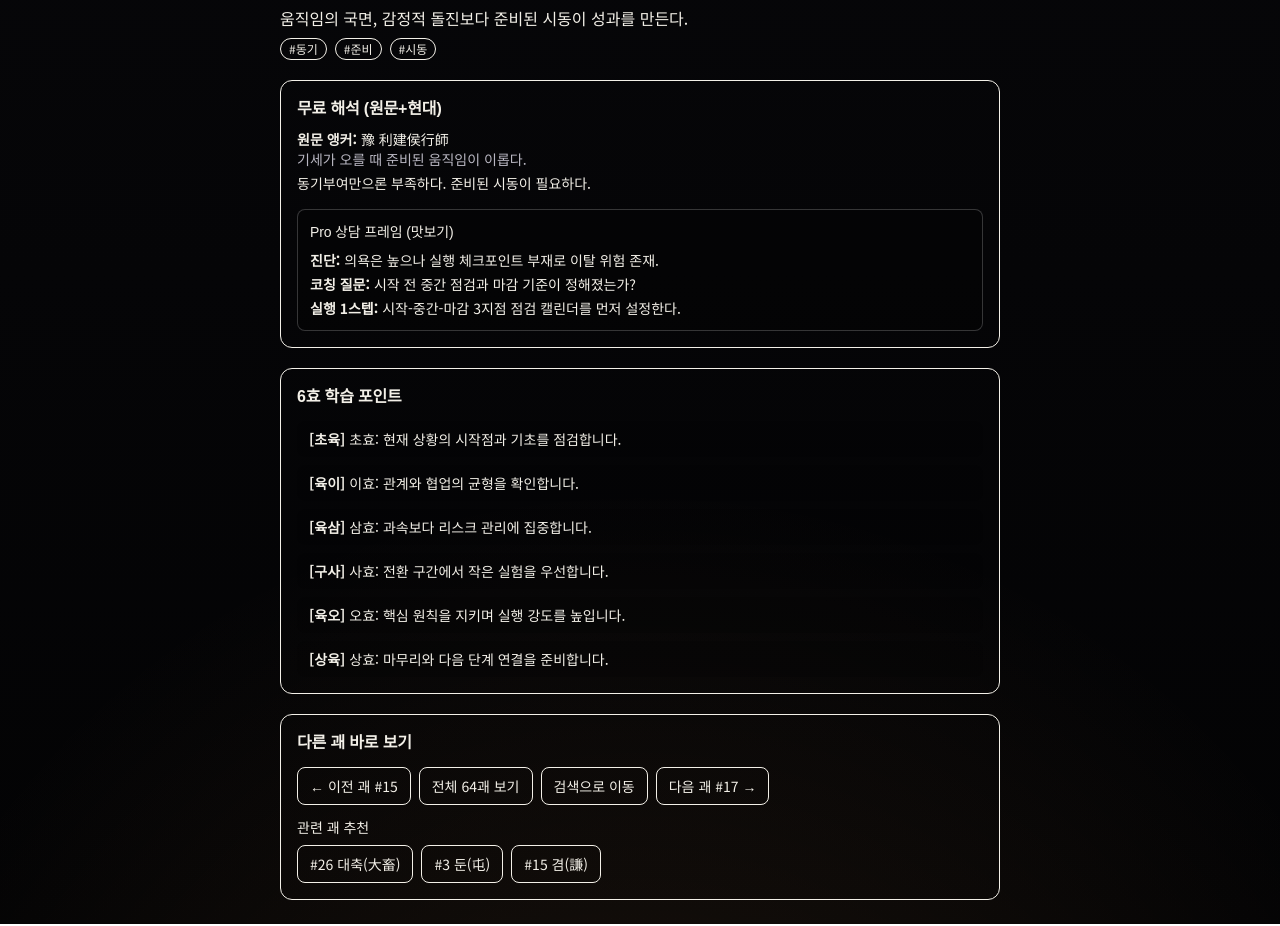
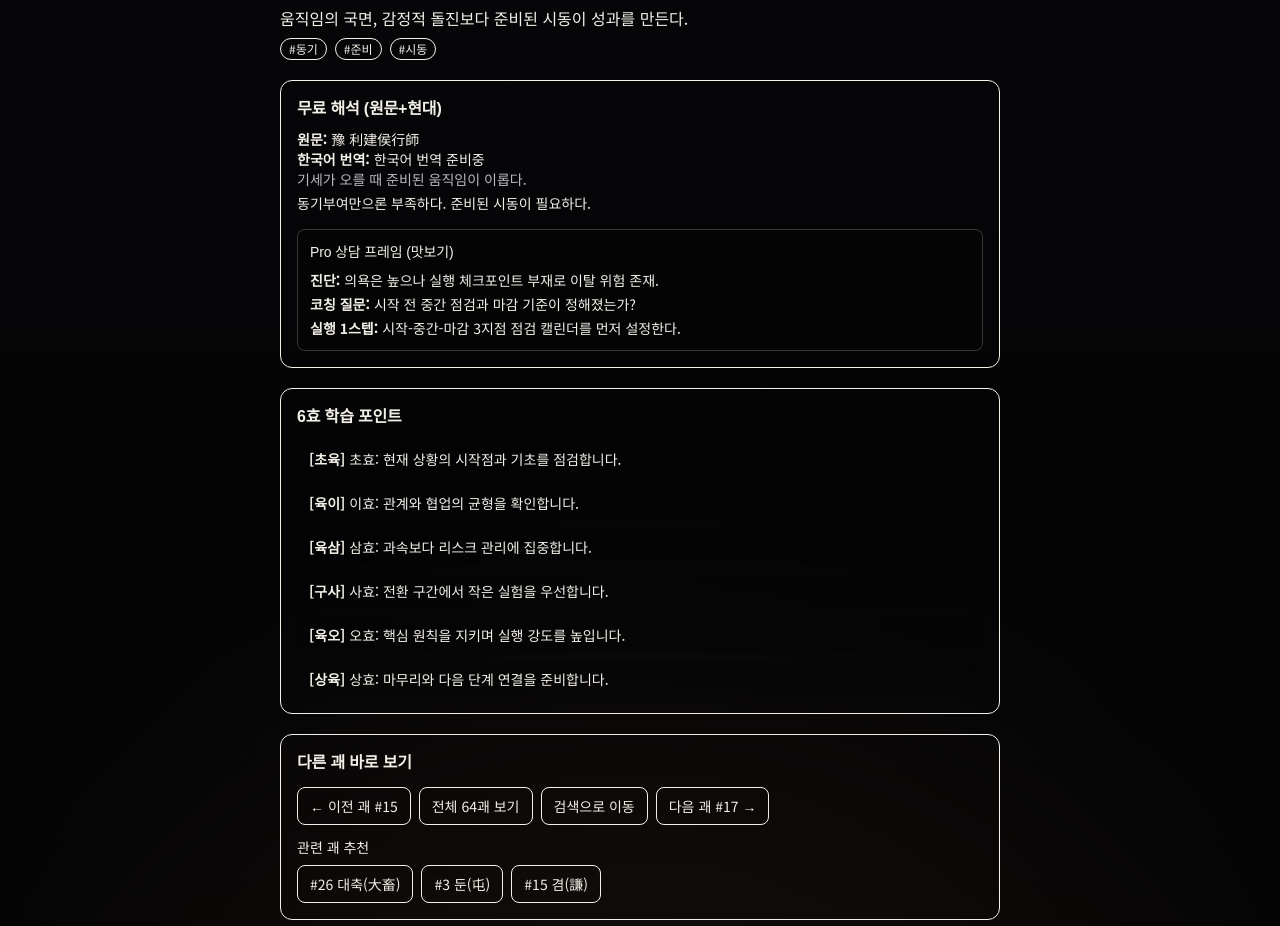
Before and after one commit to kinddragon1224/iching-learning-web, a Next.js app: page /hexagram/16 in a window 1280 px wide. Shown: the part 940-1866 px from the top of the page. Built offline with nearby package versions, Linux system fonts and the light colour scheme.

Commit message:
Add Korean translation layer for classical anchors and i18n-ready helper

```diff
--- a/app/hexagram/[id]/page.tsx
+++ b/app/hexagram/[id]/page.tsx
@@ -6,6 +6,7 @@ import { getCardForHexagram, getHexagramContent } from "@/lib/card-index";
 import { getPrimaryAxisById } from "@/lib/primary-axis-map";
 import { HexagramLinesOverlay } from "@/components/HexagramLinesOverlay";
 import { getHexagramTrack } from "@/data/pro_tracks";
+import { getClassicalAnchorTranslation } from "@/lib/classical-anchor";
 
 export function generateStaticParams() {
   return HEXAGRAMS.map((h) => ({ id: String(h.id) }));
@@ -75,7 +76,8 @@ export default async function HexagramCardDetailPage({
         <section className="rounded-xl border p-4 space-y-4">
           <div>
             <h2 className="font-semibold">무료 해석 (원문+현대)</h2>
-            <p className="mt-2 text-sm"><b>원문 앵커:</b> {track.freePreview.classicalAnchor}</p>
+            <p className="mt-2 text-sm"><b>원문:</b> {track.freePreview.classicalAnchor}</p>
+            <p className="text-sm"><b>한국어 번역:</b> {getClassicalAnchorTranslation(track.freePreview.classicalAnchor, "ko")}</p>
             <p className="text-sm text-[var(--text-muted)]">{track.freePreview.plainMeaning}</p>
             <p className="mt-1 text-sm">{track.freePreview.modernTeaser}</p>
           </div>
--- a/app/studio/page.tsx
+++ b/app/studio/page.tsx
@@ -6,6 +6,7 @@ import { HEXAGRAMS } from "@/data/hexagrams";
 import { getHexagramContent } from "@/lib/card-index";
 import { getHexagramTrack } from "@/data/pro_tracks";
 import { HexagramLinesOverlay } from "@/components/HexagramLinesOverlay";
+import { getClassicalAnchorTranslation } from "@/lib/classical-anchor";
 
 type QuizState = "idle" | "correct" | "wrong";
 
@@ -108,7 +109,10 @@ export default function StudioPage() {
               <p className="text-sm"><b>정답</b>: {hex.nameKo}</p>
               <p className="mt-1 text-[var(--text-muted)]"><b>원문 상황(요약)</b>: {hex.summary}</p>
               {hexTrack?.freePreview?.classicalAnchor ? (
-                <p className="mt-1 text-[var(--text-muted)]"><b>괘사/원문 앵커</b>: {hexTrack.freePreview.classicalAnchor}</p>
+                <>
+                  <p className="mt-1 text-[var(--text-muted)]"><b>괘사/원문</b>: {hexTrack.freePreview.classicalAnchor}</p>
+                  <p className="mt-1 text-[var(--text-muted)]"><b>한국어 번역</b>: {getClassicalAnchorTranslation(hexTrack.freePreview.classicalAnchor, "ko")}</p>
+                </>
               ) : null}
               {hexTrack?.freePreview?.plainMeaning ? (
                 <p className="mt-1 text-[var(--text-muted)]"><b>현대적 풀이</b>: {hexTrack.freePreview.plainMeaning}</p>
--- /dev/null
+++ b/lib/classical-anchor.ts
@@ -0,0 +1,21 @@
+const KO_TRANSLATIONS: Record<string, string> = {
+  "元亨利貞": "크게 형통하고, 바름을 지키는 것이 이롭다.",
+  "坤元亨利牝馬之貞": "곤은 크게 형통하며, 암말의 곧은 덕을 지키는 것이 이롭다.",
+  "潛龍勿用": "잠룡이니, 아직 쓰지 말라.",
+  "見龍在田利見大人": "밭에 나타난 용이니, 큰 사람을 만남이 이롭다.",
+  "君子終日乾乾夕惕若厲无咎": "군자가 종일 힘쓰고 저녁에도 삼가면 위태로워도 허물이 없다.",
+  "或躍在淵无咎": "혹 뛰어오르거나 못에 있으니, 허물이 없다.",
+  "飛龍在天利見大人": "하늘을 나는 용이니, 큰 사람을 만남이 이롭다.",
+  "亢龍有悔": "지나치게 오른 용은 후회가 있다.",
+};
+
+function looksKorean(text: string) {
+  return /[가-힣]/.test(text);
+}
+
+export function getClassicalAnchorTranslation(anchor?: string, locale: "ko" | "en" = "ko") {
+  if (!anchor) return "";
+  if (locale === "en") return "Translation pending.";
+  if (looksKorean(anchor)) return anchor;
+  return KO_TRANSLATIONS[anchor] ?? "한국어 번역 준비중";
+}
```
